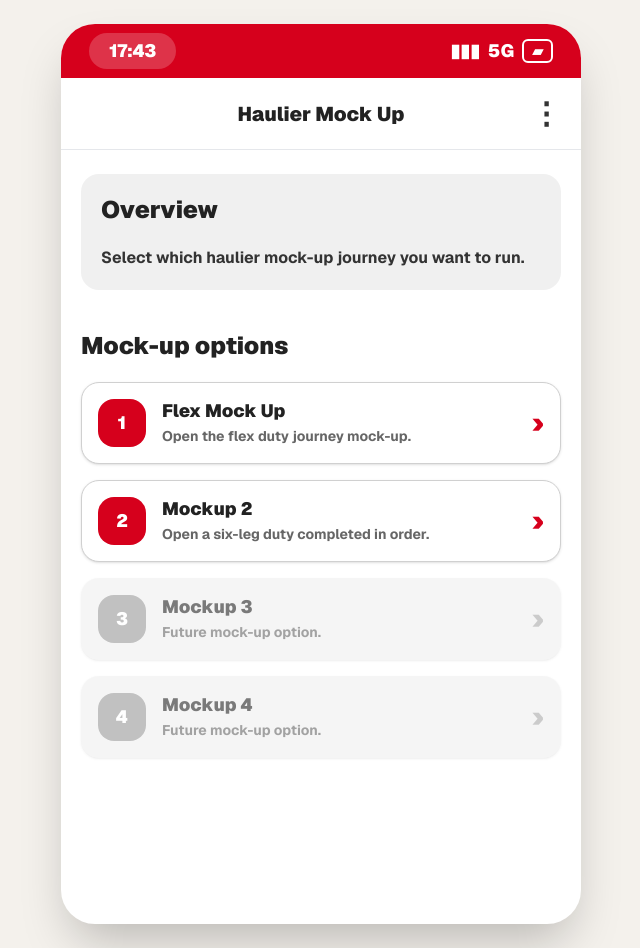
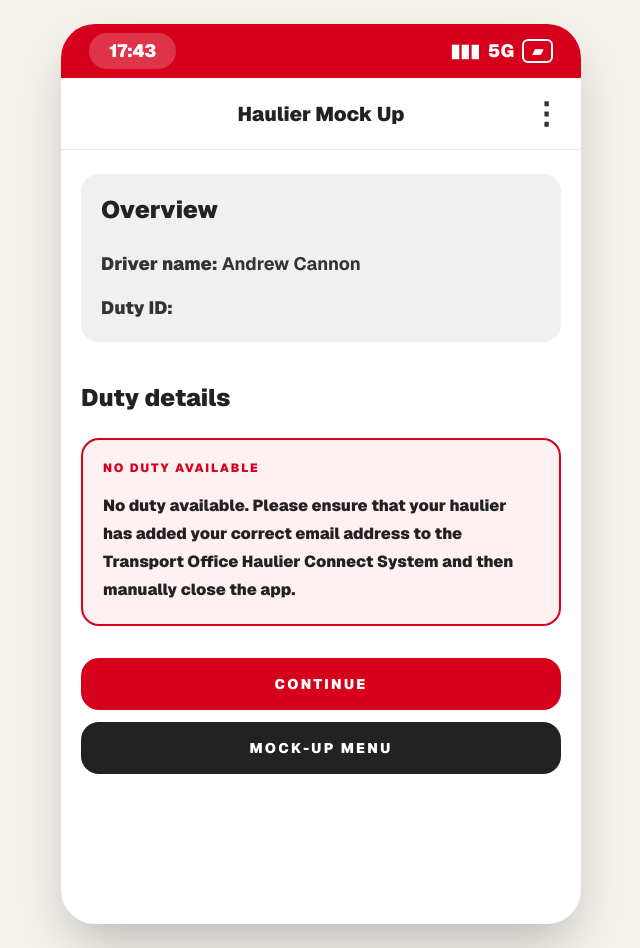
Before and after one commit to acannon76/rugby-league-supporter-web, a Next.js app: page /internal/haulier-app in a window 1280 px wide. Shown: the whole page, without its empty margins (319-959 px from the left). Built offline with nearby package versions, Linux system fonts and the light colour scheme.

Commit message:
lex as directed red added to Leg

```diff
--- a/src/app/internal/haulier-app/HaulierAppMockupClient.tsx
+++ b/src/app/internal/haulier-app/HaulierAppMockupClient.tsx
@@ -8,6 +8,7 @@ type TaskType = "empty" | "repat" | "load" | "skip" | "flex";
 type IssueMode = "delay" | "skip";
 
 type Screen =
+  | "no-duty"
   | "menu"
   | "duty"
   | "origin"
@@ -140,7 +141,7 @@ const mockContainers = [
 ];
 
 export default function HaulierAppMockupClient() {
-  const [screen, setScreen] = useState<Screen>("menu");
+  const [screen, setScreen] = useState<Screen>("no-duty");
   const [mockup, setMockup] = useState<MockupType>("flex");
   const [selectedLeg, setSelectedLeg] = useState(1);
   const [selectedTask, setSelectedTask] = useState<TaskType>("empty");
@@ -165,6 +166,7 @@ export default function HaulierAppMockupClient() {
   const [legStatuses, setLegStatuses] = useState<Record<number, LegStatus>>({
     1: "To do",
   });
+
   const [issueReports, setIssueReports] = useState<Record<number, string>>({});
 
   const today = useMemo(() => getTodayDateText(), []);
@@ -211,7 +213,10 @@ export default function HaulierAppMockupClient() {
   }
 
   function canOpenLeg(legNumber: number) {
-    return legNumber === firstAvailableLeg() && legStatus(legNumber) !== "Completed";
+    return (
+      legNumber === firstAvailableLeg() &&
+      legStatus(legNumber) !== "Completed"
+    );
   }
 
   function openLeg(legNumber: number) {
@@ -284,7 +289,9 @@ export default function HaulierAppMockupClient() {
   }
 
   function removeContainer(containerNumber: string) {
-    setContainers((current) => current.filter((item) => item !== containerNumber));
+    setContainers((current) =>
+      current.filter((item) => item !== containerNumber)
+    );
   }
 
   function continueRepat() {
@@ -344,7 +351,9 @@ export default function HaulierAppMockupClient() {
       `Leg ${selectedLeg}`,
       `Type: ${issueMode === "skip" ? "Skipped leg" : "Delay / route change"}`,
       issueDetails.trim() ? `Details: ${issueDetails.trim()}` : "",
-      issueLocation.trim() ? `Location / route change: ${issueLocation.trim()}` : "",
+      issueLocation.trim()
+        ? `Location / route change: ${issueLocation.trim()}`
+        : "",
       issueManager.trim() ? `Authorised by: ${issueManager.trim()}` : "",
     ].filter(Boolean);
 
@@ -381,10 +390,22 @@ export default function HaulierAppMockupClient() {
     closeAllModals();
   }
 
+  function openMockupMenu() {
+    resetMockup();
+    setScreen("menu");
+  }
+
   return (
     <main className="min-h-screen bg-[#f4f1ec] font-sans text-[#222]">
       <div className="relative mx-auto min-h-screen w-full max-w-[520px] bg-white shadow-2xl sm:my-6 sm:min-h-[900px] sm:rounded-[34px]">
         <PhoneStatusBar />
+
+        {screen === "no-duty" && (
+          <NoDutyScreen
+            onContinue={openMockupMenu}
+            onMockupMenu={openMockupMenu}
+          />
+        )}
 
         {screen === "menu" && <MenuScreen onOpenMockup={startMockup} />}
 
@@ -594,6 +615,58 @@ function AppHeader({
   );
 }
 
+function NoDutyScreen({
+  onContinue,
+  onMockupMenu,
+}: {
+  onContinue: () => void;
+  onMockupMenu: () => void;
+}) {
+  return (
+    <>
+      <AppHeader title="Haulier Mock Up" />
+
+      <section className="bg-white px-5 py-6">
+        <OverviewCard dutyId="" />
+
+        <h2 className="mt-10 text-2xl font-black text-[#222]">
+          Duty details
+        </h2>
+
+        <section className="mt-6 rounded-[18px] border-2 border-[#d6001c] bg-[#fff0f2] p-5">
+          <p className="text-xs font-black uppercase tracking-[0.16em] text-[#d6001c]">
+            No duty available
+          </p>
+
+          <p className="mt-4 text-base font-black leading-7 text-[#222]">
+            No duty available. Please ensure that your haulier has added your
+            correct email address to the Transport Office Haulier Connect System
+            and then manually close the app.
+          </p>
+        </section>
+
+        <div className="mt-8 space-y-3">
+          <button
+            type="button"
+            onClick={onContinue}
+            className="w-full rounded-[18px] bg-[#d6001c] px-5 py-4 text-sm font-black uppercase tracking-[0.16em] text-white"
+          >
+            Continue
+          </button>
+
+          <button
+            type="button"
+            onClick={onMockupMenu}
+            className="w-full rounded-[18px] bg-[#222] px-5 py-4 text-sm font-black uppercase tracking-[0.16em] text-white"
+          >
+            Mock-up menu
+          </button>
+        </div>
+      </section>
+    </>
+  );
+}
+
 function MenuScreen({
   onOpenMockup,
 }: {
@@ -735,7 +808,7 @@ function DutyScreen({
   );
 }
 
-function OverviewCard() {
+function OverviewCard({ dutyId = "NWH254" }: { dutyId?: string }) {
   return (
     <section className="rounded-[18px] bg-[#f0f0f0] p-5">
       <h2 className="text-2xl font-black text-[#222]">Overview</h2>
@@ -745,7 +818,7 @@ function OverviewCard() {
       </p>
 
       <p className="mt-4 text-lg font-bold text-[#333]">
-        <span className="font-black">Duty ID:</span> NWH254
+        <span className="font-black">Duty ID:</span> {dutyId}
       </p>
     </section>
   );
@@ -1029,7 +1102,10 @@ function LoadScreen({
           </button>
         )}
 
-        <ContainerList containers={containers} onRemoveContainer={onRemoveContainer} />
+        <ContainerList
+          containers={containers}
+          onRemoveContainer={onRemoveContainer}
+        />
 
         {containers.length > 0 && (
           <button
@@ -1075,7 +1151,10 @@ function ScanScreen({
           Scanned {containers.length} Container (s)
         </h2>
 
-        <ContainerList containers={containers} onRemoveContainer={onRemoveContainer} />
+        <ContainerList
+          containers={containers}
+          onRemoveContainer={onRemoveContainer}
+        />
 
         <button
           type="button"
@@ -1247,7 +1326,8 @@ function DestinationScreen({
 
           <p className="mt-3 text-base font-black leading-7 text-[#222]">
             It is important that you keep the app open until the end of your
-            shift. Closing the app early will result in app non-compliance being recorded for this duty.
+            shift. Closing the app early will result in app non-compliance being
+            recorded for this duty.
           </p>
         </section>
 
```
Lines whose indentation alone changed are shown as unchanged.
